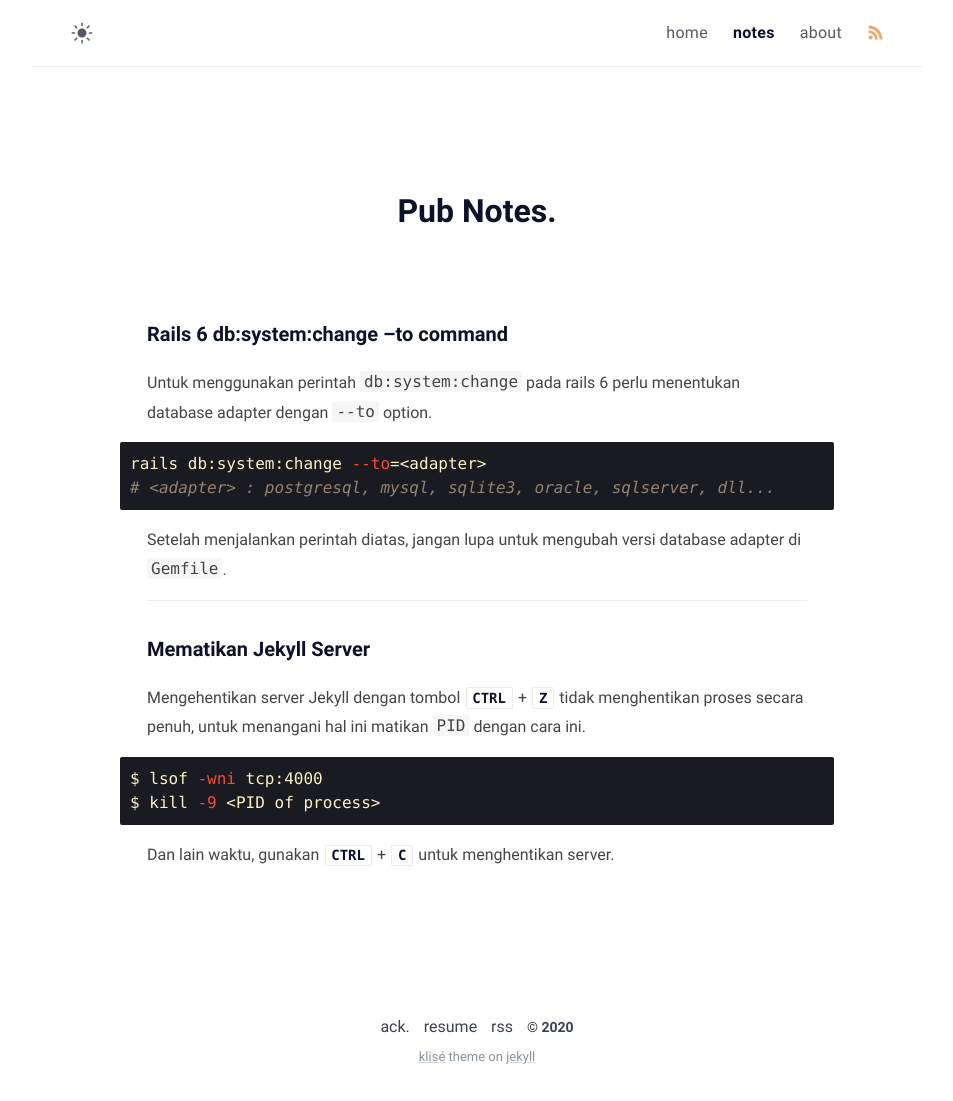
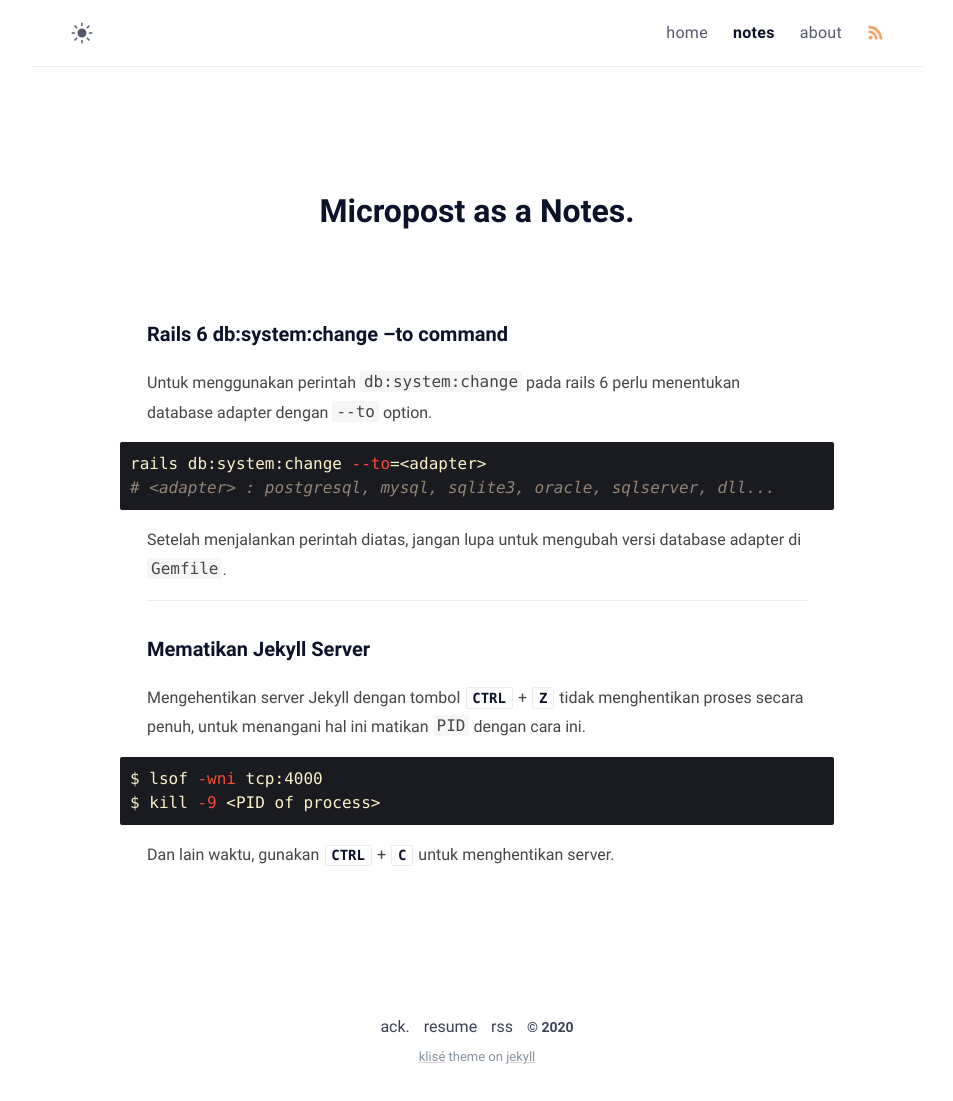
Before and after one commit to piharpi/piharpi.com, a Jekyll site: the page built from notes.md, in a window 1280 px wide. Shown: the whole page, without its empty margins (163-1116 px from the left). Built offline with Jekyll 4.4.1, drawn with Linux system fonts in a browser that asks for light colours; some of the changed lines change nothing that is shown.

Commit message:
update title and excerpt page

```diff
--- a/notes.md
+++ b/notes.md
@@ -1,8 +1,8 @@
 ---
-title: Pub Notes
+title: Micropost as a Notes
 permalink: /notes/
 layout: page
-excerpt: Catatan Public agar enggak usah pusing-pusing mengingat.
+excerpt: My simple and memorable article.
 comments: false
 ---
 
```
